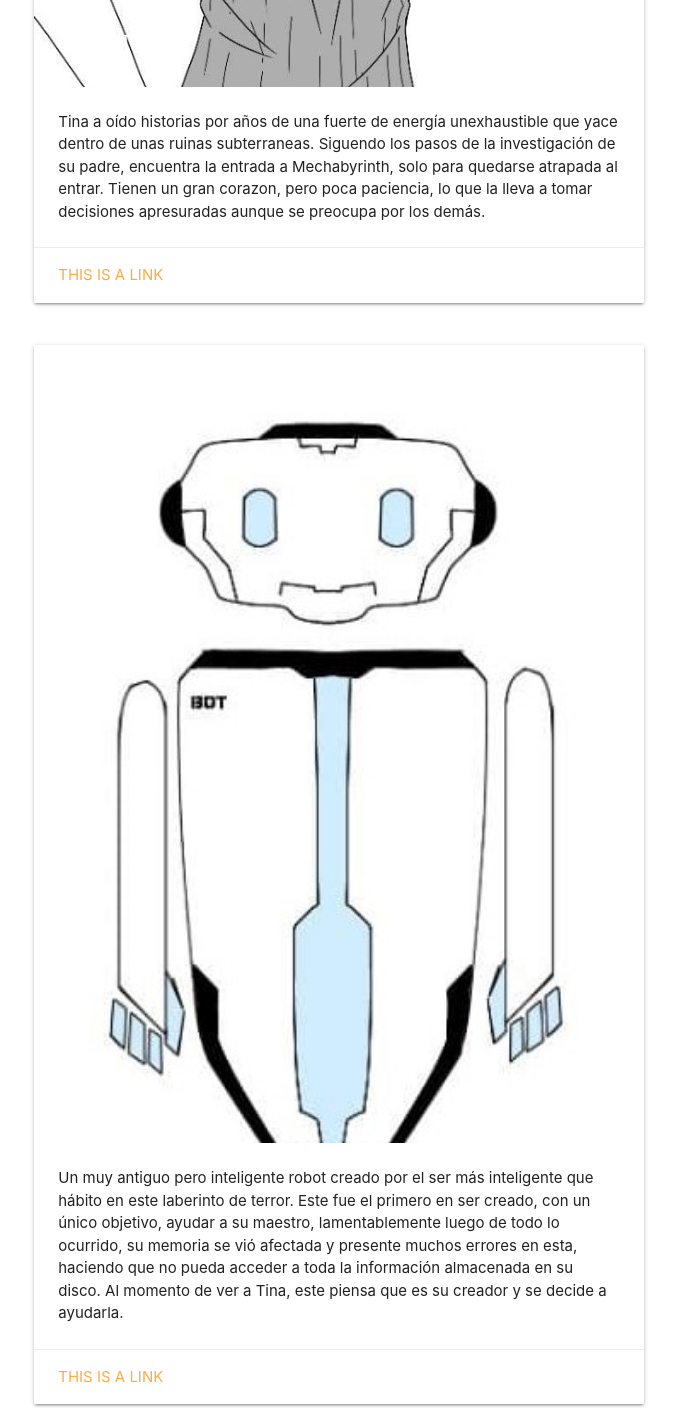
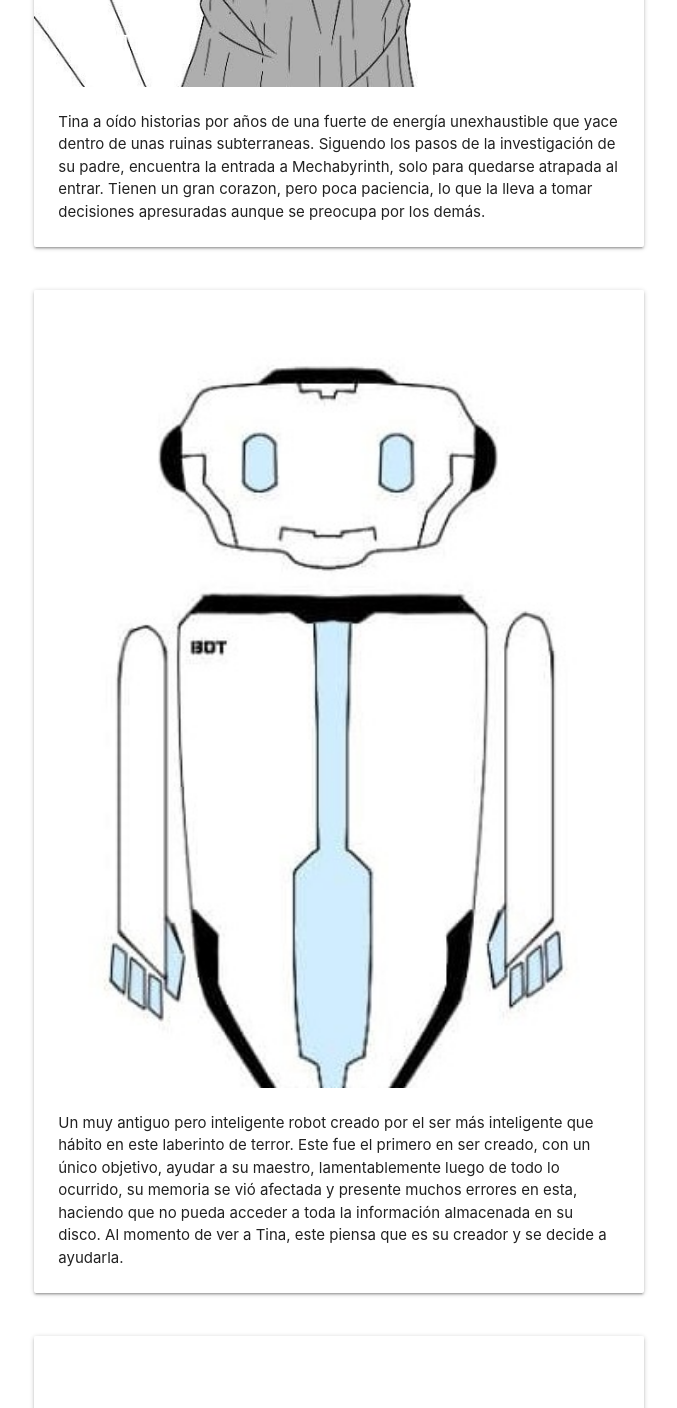
Before and after one commit to JuanM134/Materialize, a plain HTML site: page link2.html in a window 1280 px wide. Shown: the part 892-2300 px from the top of the page, without its empty margins (41-718 px from the left). Drawn offline with Linux system fonts and the light colour scheme.

Commit message:
Update link2.html

```diff
--- a/link2.html
+++ b/link2.html
@@ -58,9 +58,6 @@
                         Siguendo los pasos de la investigación de su padre, encuentra la entrada a Mechabyrinth, solo para quedarse atrapada al entrar.
                         Tienen un gran corazon, pero poca paciencia, lo que la lleva a tomar decisiones apresuradas aunque se preocupa por los demás.</p>
                     </div>
-                    <div class="card-action">
-                      <a href="#">This is a link</a>
-                    </div>
                   </div>
                 </div>
               </div>
@@ -78,9 +75,6 @@
                         y presente muchos errores en esta, haciendo que no pueda acceder a toda la información almacenada en su disco. Al momento de ver a Tina, este
                         piensa que es su creador y se decide a ayudarla.</p>
                     </div>
-                    <div class="card-action">
-                      <a href="#">This is a link</a>
-                    </div>
                   </div>
                 </div>
               </div>
@@ -96,9 +90,6 @@
                       <p>Aunque parezca raro, un fantasma. En su anterior vida fue un civil que recidió en este laberinto, lamentablemente luego de que
                         todas las máquinas que se encontraban dentro del laberinto se descontralaran, este como el resto de habitantes murió. Su único sueño es el poder salir
                         al exterior y poder ver el sol, es lo único que necesita para poder descansar en paz.</p>
-                    </div>
-                    <div class="card-action">
-                      <a href="#">This is a link</a>
                     </div>
                   </div>
                 </div>
```
